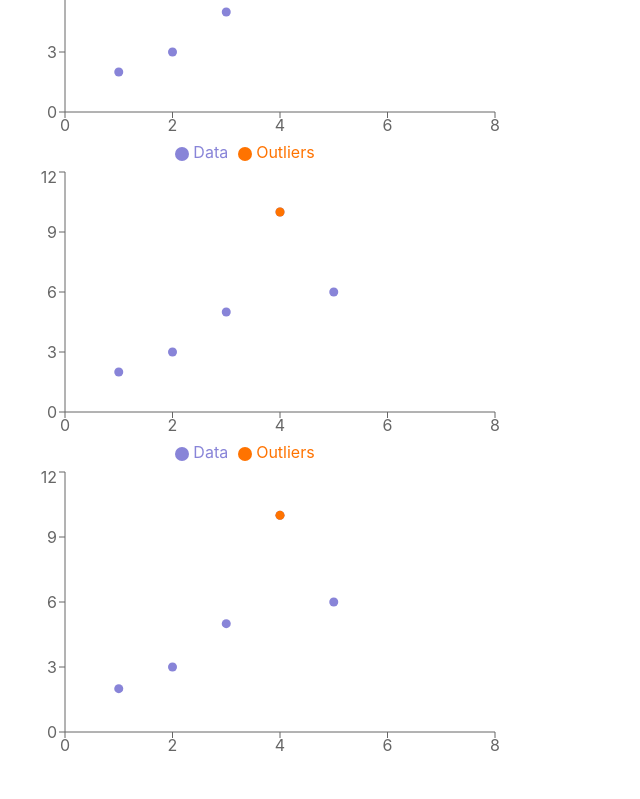
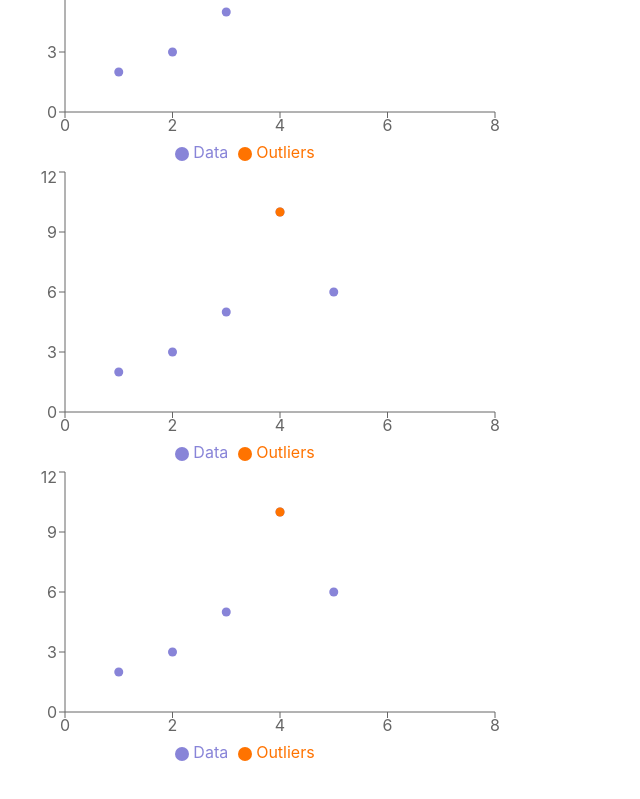
Before and after one commit to siddhishah109/test-app, a React (Create React App) app: page / in a window 1280 px wide. Shown: the part 733-1532 px from the top of the page, without its empty margins (0-640 px from the left). Built offline with nearby package versions, Linux system fonts and the light colour scheme.

Commit message:
Add legend to ScatterChart

```diff
--- a/src/final/outlier/OutlierIQRScatterChart .js
+++ b/src/final/outlier/OutlierIQRScatterChart .js
@@ -1,5 +1,5 @@
 import React, { useEffect, useState } from 'react';
-import { ResponsiveContainer, ScatterChart, CartesianGrid, XAxis, YAxis, Tooltip, Scatter } from 'recharts';
+import { ResponsiveContainer, ScatterChart, CartesianGrid, XAxis, YAxis, Tooltip, Scatter,Legend } from 'recharts';
 
 const OutlierIQRScatterChart = ({
   data,
@@ -34,6 +34,9 @@ const OutlierIQRScatterChart = ({
   outlierName = 'Outliers',
   originalDatafill = '#8884d8',
   outlierDataFill = '#ff7300',
+  legendProps = {},
+  showLegend = true,
+
 
 
 }) => {
@@ -65,6 +68,7 @@ const OutlierIQRScatterChart = ({
         {showXAxis && <XAxis dataKey={keyX} type="number" label={{value: xLabel, angle: xAxisAngle, dx: xAxisDx, dy: xAxisDy}} {...xAxisProps} />}
         {showYAxis && <YAxis dataKey={keyY} type="number"  label={{ value: yLabel, angle: yAxisAngle, dx: yAxisDx, dy: yAxisDy}} {...yAxisProps} />}
         {showTooltip && <Tooltip {...tooltipProps} />}
+        {showLegend && <Legend {...legendProps} />}
         {showDataScatter && <Scatter  name={dataName} data={data} fill={originalDatafill}  {...scatterProps} />}
         {showOutliersScatter && <Scatter name={outlierName}  data={outliers} fill={outlierDataFill} {...outliersScatterProps} />}
       </ScatterChart>
```
